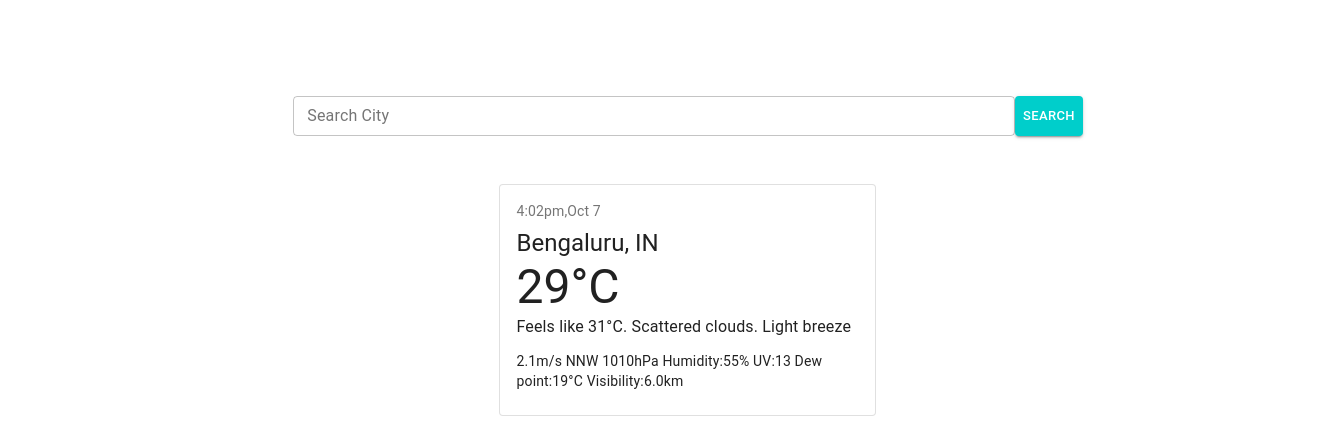
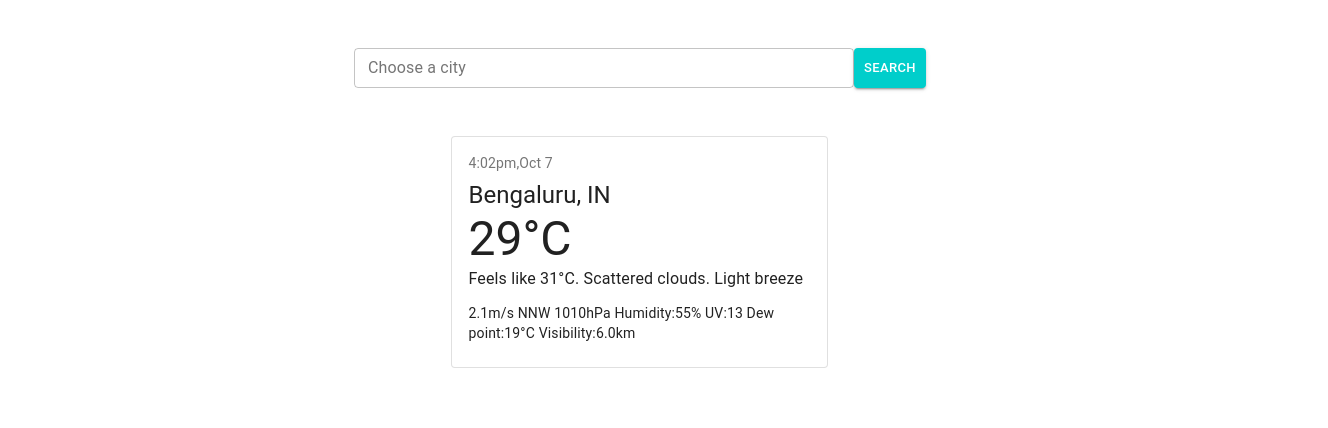
Before and after one commit to bhavesh-deepcompute/WeatherApp, a React (Create React App) app: page / in a window 1280 px wide. Shown: the top 428 px of the page, 1328 px wide, since content can reach past the window. Built offline with nearby package versions, Linux system fonts and the light colour scheme.

Commit message:
ADDED: city dropdown

```diff
--- a/package.json
+++ b/package.json
@@ -4,6 +4,7 @@
   "private": true,
   "dependencies": {
     "@material-ui/core": "^4.11.0",
+    "@material-ui/lab": "^4.0.0-alpha.56",
     "@testing-library/jest-dom": "^4.2.4",
     "@testing-library/react": "^9.5.0",
     "@testing-library/user-event": "^7.2.1",
--- /dev/null
+++ b/src/Component/CityDropdown.jsx
@@ -0,0 +1,15 @@
+import React from "react";
+
+export default function CityDropdown(props) {
+  return (
+    <div className="city-dropdown">
+    <div>
+      <span>
+        {props.city.name},{props.city.sys.country}
+      </span>
+    </div>
+      <div>{props.city.main.temp}</div>
+      <div>{props.city.weather[0].main}</div>
+    </div>
+  );
+}
--- a/src/Component/Weather.jsx
+++ b/src/Component/Weather.jsx
@@ -1,4 +1,4 @@
-import React from "react";
+import React, { useState } from "react";
 import {
   Grid,
   Button,
@@ -6,13 +6,14 @@ import {
   Card,
   CardContent,
   Typography,
-  makeStyles
+  makeStyles,
 } from "@material-ui/core";
+import { Autocomplete } from "@material-ui/lab";
+import CityDropdown from "./CityDropdown";
 
 const useStyles = makeStyles({
   root: {
-	maxWidth: 375,
-
+    maxWidth: 375,
   },
   bullet: {
     display: "inline-block",
@@ -25,19 +26,196 @@ const useStyles = makeStyles({
   pos: {
     marginBottom: 12,
   },
+  city: {
+    fontSize: 15,
+    "& > span": {
+      marginRight: 10,
+      fontSize: 18,
+    },
+  },
 });
 
 export default function Weather() {
   const classes = useStyles();
+  const [cities, setCities] = useState([
+    {
+      id: 119730,
+      name: "del",
+      coord: {
+        lat: 38.7941,
+        lon: 45.0665,
+      },
+      main: {
+        temp: 289.15,
+        feels_like: 285.85,
+        temp_min: 289.15,
+        temp_max: 289.15,
+        pressure: 1023,
+        humidity: 48,
+      },
+      dt: 1602068945,
+      wind: {
+        speed: 3.1,
+        deg: 110,
+      },
+      sys: {
+        country: "IR",
+      },
+      rain: null,
+      snow: null,
+      clouds: {
+        all: 75,
+      },
+      weather: [
+        {
+          id: 803,
+          main: "Clouds",
+          description: "broken clouds",
+          icon: "04d",
+        },
+      ],
+    },
+    {
+      id: 2660522,
+      name: "Del",
+      coord: {
+        lat: 46.6391,
+        lon: 9.5672,
+      },
+      main: {
+        temp: 278.15,
+        feels_like: 273.44,
+        temp_min: 278.15,
+        temp_max: 278.15,
+        pressure: 1016,
+        humidity: 75,
+      },
+      dt: 1602069040,
+      wind: {
+        speed: 4.1,
+        deg: 30,
+      },
+      sys: {
+        country: "CH",
+      },
+      rain: null,
+      snow: null,
+      clouds: {
+        all: 75,
+      },
+      weather: [
+        {
+          id: 803,
+          main: "Clouds",
+          description: "broken clouds",
+          icon: "04d",
+        },
+      ],
+    },
+    {
+      id: 6357301,
+      name: "Del",
+      coord: {
+        lat: 43.1167,
+        lon: -8.4662,
+      },
+      main: {
+        temp: 292.2,
+        feels_like: 292.74,
+        temp_min: 291.48,
+        temp_max: 293.15,
+        pressure: 1026,
+        humidity: 77,
+      },
+      dt: 1602069130,
+      wind: {
+        speed: 1.5,
+        deg: 320,
+      },
+      sys: {
+        country: "ES",
+      },
+      rain: null,
+      snow: null,
+      clouds: {
+        all: 40,
+      },
+      weather: [
+        {
+          id: 802,
+          main: "Clouds",
+          description: "scattered clouds",
+          icon: "03d",
+        },
+      ],
+    },
+    {
+      id: 3182996,
+      name: "Del",
+      coord: {
+        lat: 45.7692,
+        lon: 7.5567,
+      },
+      main: {
+        temp: 277.61,
+        feels_like: 269.92,
+        temp_min: 262.15,
+        temp_max: 290.15,
+        pressure: 1016,
+        humidity: 36,
+      },
+      dt: 1602069234,
+      wind: {
+        speed: 6.7,
+        deg: 230,
+      },
+      sys: {
+        country: "IT",
+      },
+      rain: null,
+      snow: null,
+      clouds: {
+        all: 30,
+      },
+      weather: [
+        {
+          id: 802,
+          main: "Clouds",
+          description: "scattered clouds",
+          icon: "03d",
+        },
+      ],
+    },
+  ]);
 
   return (
     <Grid container className="container">
       <Grid item md={8} className="search">
-        <TextField
-          label="Search City"
+        <Autocomplete
+			style={{
+				width:500
+			}}
+          freeSolo
+		  size="small"
+          options={cities}
+          classes={{
+            option: classes.city,
+          }}
           fullWidth
-          size="small"
-          variant="outlined"
+          autoHighlight
+          getOptionLabel={(city) => city.name}
+          renderOption={(city) => (
+            <CityDropdown city={city} />
+          )}
+          renderInput={(params) => (
+            <TextField
+              size="small"
+              {...params}
+              label="Choose a city"
+              variant="outlined"
+              fullWidth
+            />
+          )}
         />
         <Button size="small" variant="contained" color="primary">
           Search
--- /dev/null
+++ b/src/Styles/_cityDropdown.scss
@@ -0,0 +1,4 @@
+.city-dropdown{
+    display: flex;
+    justify-content: center;
+}
--- a/src/Styles/_weather.scss
+++ b/src/Styles/_weather.scss
@@ -2,13 +2,13 @@
 
 .container{
     padding: 3em;
-    margin: 3em 3em;
     display: flex;
     justify-content: center;
 }
 
 .cards{
     display: flex;
+    margin: 0em 3em;
     justify-content: center;
     padding: 3em;
 }
--- a/src/Styles/style.css
+++ b/src/Styles/style.css
@@ -1,6 +1,5 @@
 .container {
   padding: 3em;
-  margin: 3em 3em;
   display: -webkit-box;
   display: -ms-flexbox;
   display: flex;
@@ -13,6 +12,7 @@
   display: -webkit-box;
   display: -ms-flexbox;
   display: flex;
+  margin: 0em 3em;
   -webkit-box-pack: center;
       -ms-flex-pack: center;
           justify-content: center;
@@ -28,6 +28,15 @@
           justify-content: center;
 }
 
+.city-dropdown {
+  display: -webkit-box;
+  display: -ms-flexbox;
+  display: flex;
+  -webkit-box-pack: center;
+      -ms-flex-pack: center;
+          justify-content: center;
+}
+
 body {
   height: 100%;
   width: 100%;
--- a/src/Styles/style.scss
+++ b/src/Styles/style.scss
@@ -1,5 +1,6 @@
+@import './variables';
 @import './weather';
-@import './variables';
+@import './cityDropdown';
 
 body{
     height: 100%;
```
Also changed, not shown: 2 other files (tests, documents, lock files or other folders).
